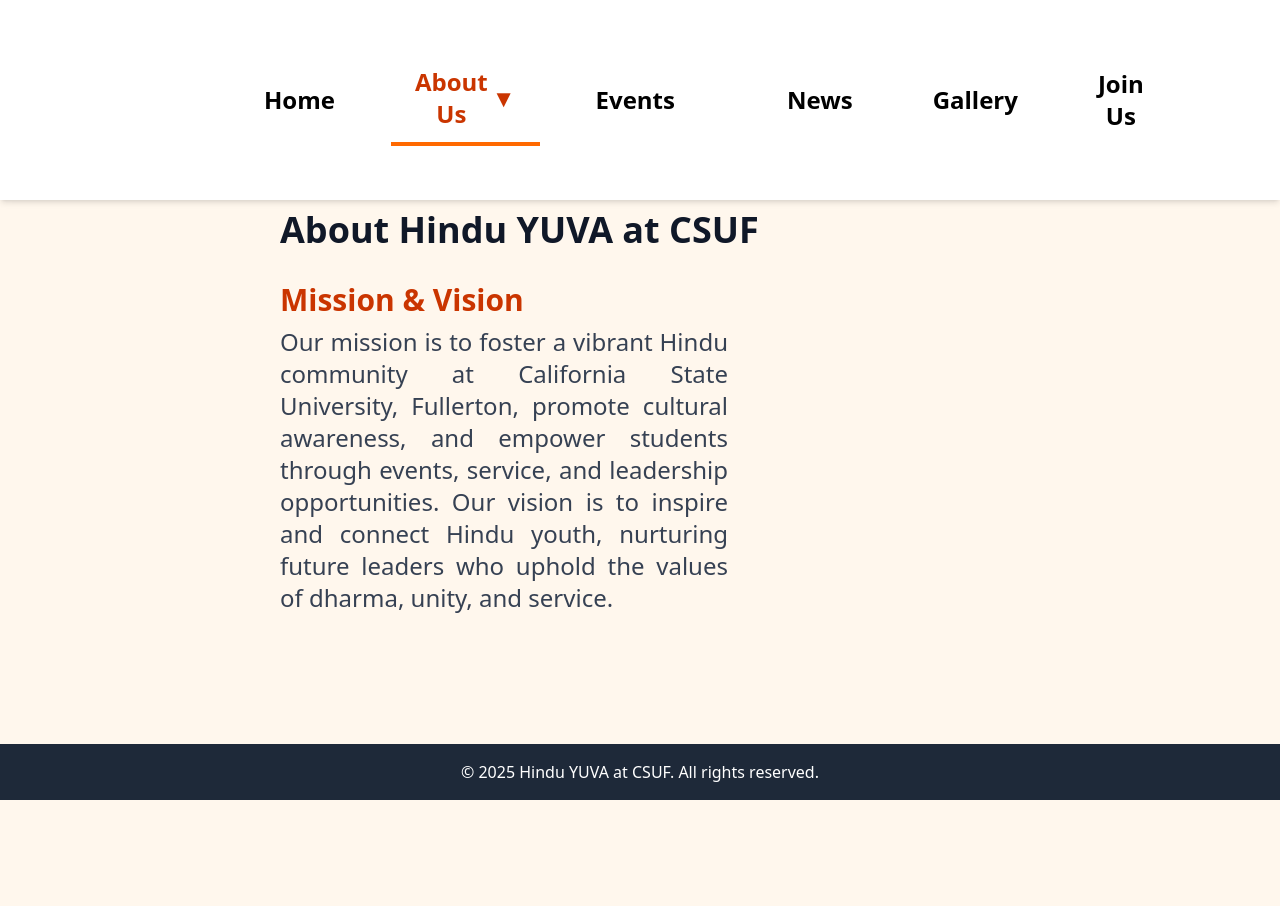
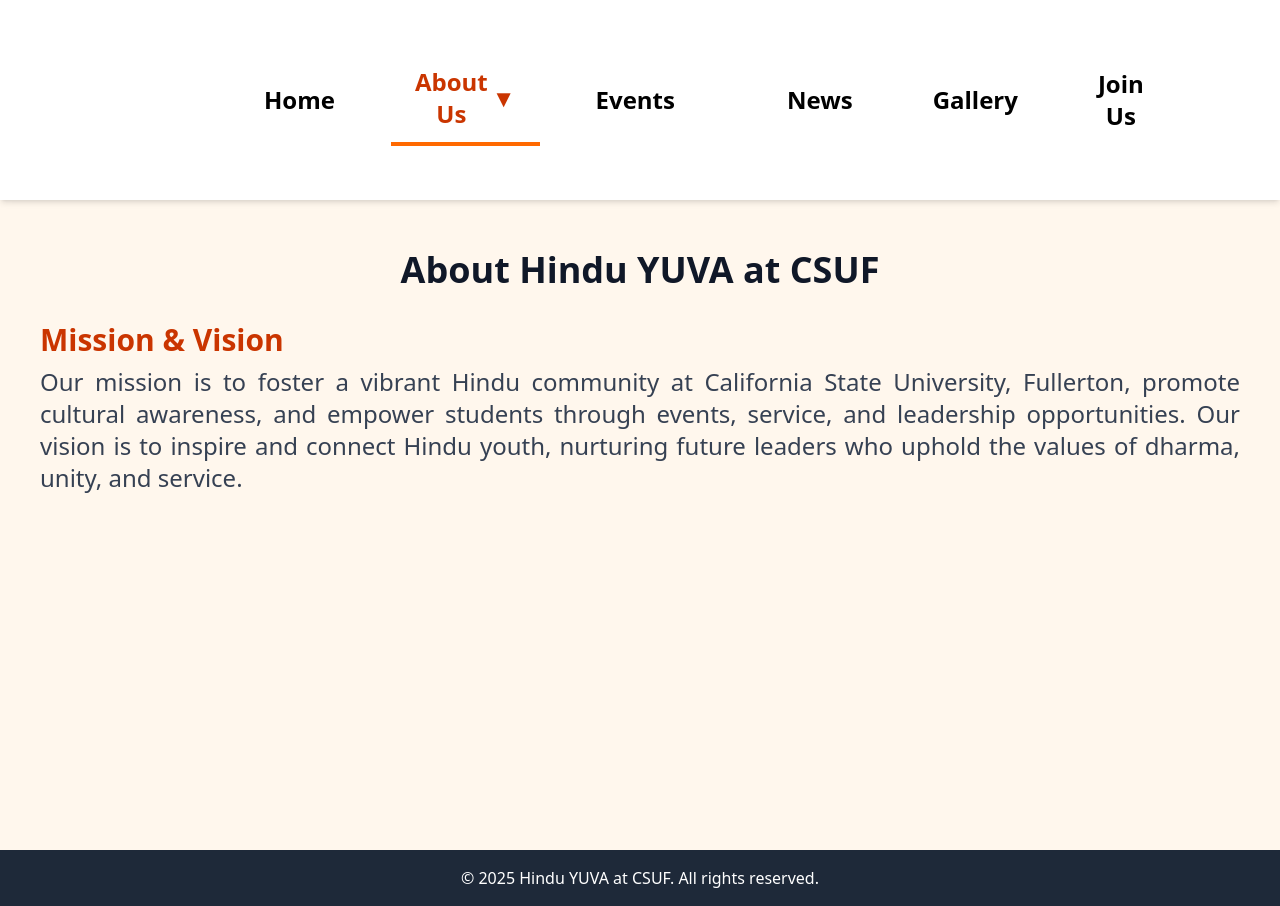
Before and after one commit to MYASHWANTHREDDY/HINDU-YUVA, a React (Vite) app: page /about in a window 1280 px wide. Before the commit the page ends 800 px from the top, so only its background shows below. Built offline with nearby package versions, Linux system fonts and the light colour scheme.

Commit message:
navbar centered a bit

```diff
--- a/src/pages/About.jsx
+++ b/src/pages/About.jsx
@@ -12,8 +12,8 @@
   }, [initialSection]);
 
   return (
-    <div className="pt-[20vh] p-10 pl-70 max-w-3xl">
-      <h1 className="text-4xl font-bold mb-8 whitespace-nowrap">About Hindu YUVA at CSUF</h1>
+  <div className="pt-[200px] p-10 min-h-screen bg-orange-50">
+  <h1 className="text-4xl font-bold mb-8 whitespace-nowrap text-center mx-auto">About Hindu YUVA at CSUF</h1>
       {/* Sections */}
       {openSection === 'mission' && (
         <section className="mb-10">
--- a/src/pages/Events.jsx
+++ b/src/pages/Events.jsx
@@ -40,7 +40,7 @@
   const sortedEvents = [...events].sort((a, b) => new Date(b.date) - new Date(a.date));
 
   return (
-    <div className="pt-[20vh] p-10 min-h-screen bg-orange-50">
+  <div className="pt-[200px] p-10 min-h-screen bg-orange-50">
       <h1 className="text-4xl font-bold mb-10 text-center">All Events</h1>
       <div className="grid grid-cols-1 md:grid-cols-2 gap-8">
         {sortedEvents.map((event, idx) => (
--- a/src/pages/Gallery.jsx
+++ b/src/pages/Gallery.jsx
@@ -35,7 +35,7 @@
   const [selectedImage, setSelectedImage] = useState(null);
 
   return (
-    <div className="pt-[20vh] p-10 min-h-screen bg-orange-50">
+  <div className="pt-[200px] p-10 min-h-screen bg-orange-50">
       <h1 className="text-4xl font-bold mb-10 text-center">Gallery</h1>
       <div className="grid grid-cols-1 md:grid-cols-3 gap-8">
         {events.map((event, idx) => (
--- a/src/pages/Join.jsx
+++ b/src/pages/Join.jsx
@@ -1,7 +1,7 @@
 function Join() {
   return (
-    <div className="pt-[20vh] p-10">
-      <h1 className="text-2xl font-bold">Join Page</h1>
+  <div className="pt-[200px] p-10 min-h-screen bg-orange-50">
+  <h1 className="text-2xl font-bold text-center mx-auto">Join Page</h1>
     </div>
   );
 }
--- a/src/pages/News.jsx
+++ b/src/pages/News.jsx
@@ -29,7 +29,7 @@
   const [modalItem, setModalItem] = useState(null);
 
   return (
-    <div className="pt-[20vh] p-10 min-h-screen bg-orange-50">
+  <div className="pt-[200px] p-10 min-h-screen bg-orange-50">
       <h1 className="text-4xl font-bold text-orange-600 mb-10 text-center">News & Announcements</h1>
       <div className="grid grid-cols-1 md:grid-cols-3 gap-2 px-8 md:px-20">
         {news.map((item, idx) => (
```
